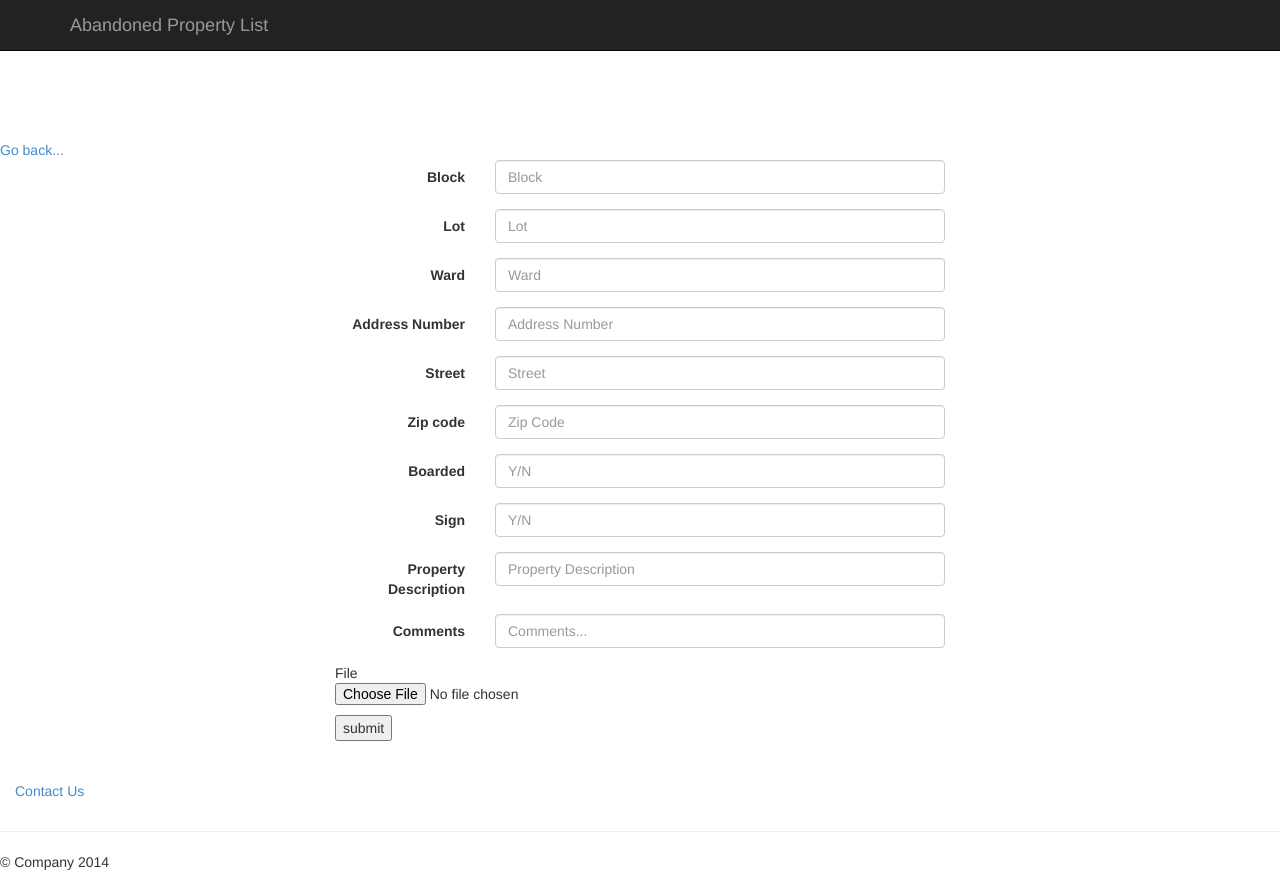
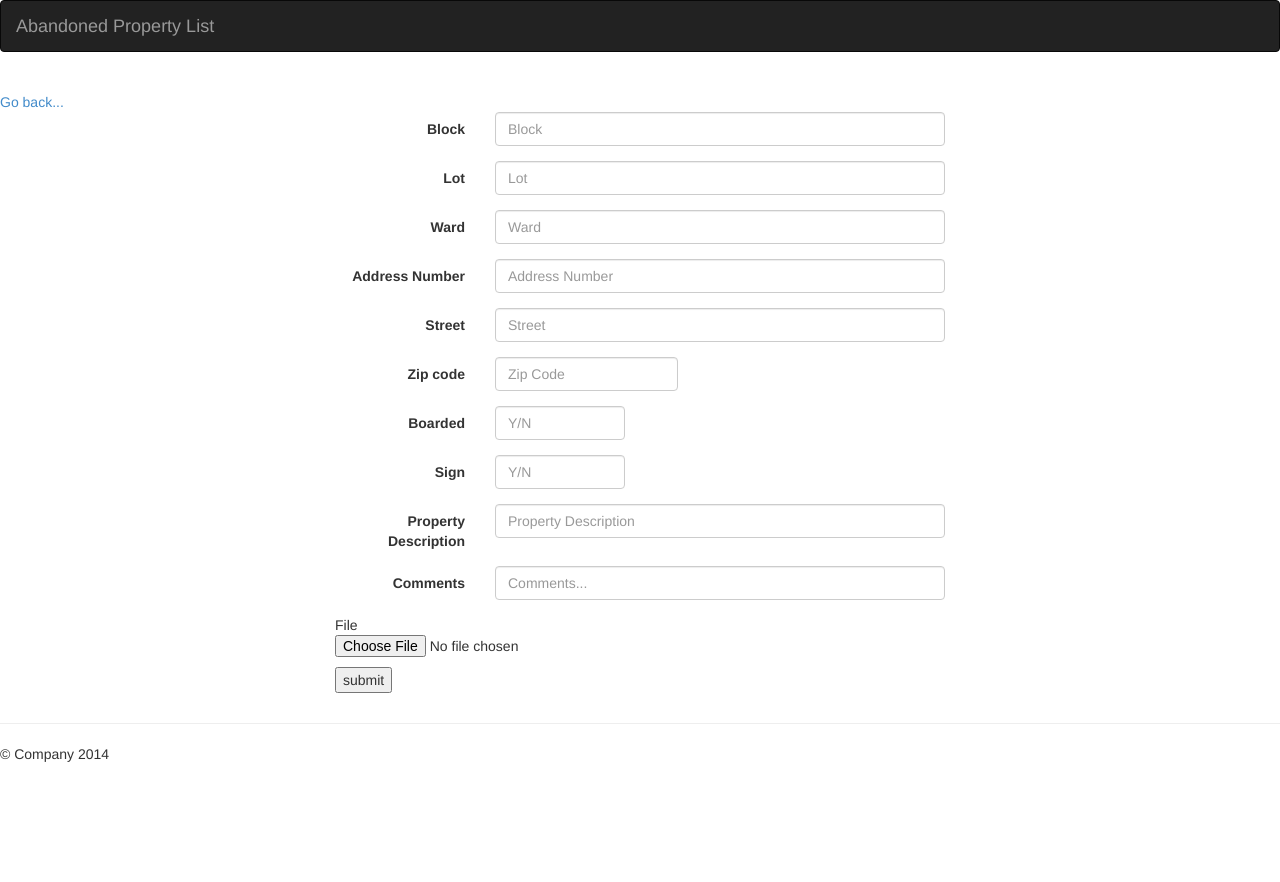
Before and after one commit to andreanoble/cs491, a PHP site: page /addPublicEntry.php in a window 1280 px wide. After the commit the page ends 762 px from the top, so only its background shows below. Run offline with PHP 8.4, Linux system fonts and the light colour scheme.

Commit message:
fixed nav bar layout

```diff
--- a/addPublicEntry.php
+++ b/addPublicEntry.php
@@ -39,27 +39,14 @@ if ($_SERVER["REQUEST_METHOD"] == "POST") {
 
   <body>
 
-    <div class="navbar navbar-inverse navbar-fixed-top" role="navigation">
-      <div class="container">
+    <div class="navbar navbar-inverse navbar" role="navigation">
+      <div class="container-fluid">
         <div class="navbar-header">
-
           <a class="navbar-brand" href="#">Abandoned Property List</a>
         </div>
+      </div>
+    </div><!--/.navbar-collapse -->
 
-        <div class="navbar-collapse pull-right">
-          <form class="navbar-form" role="form">
-
-            <div class="button-group">
-
-              <div class="dropdown-menu pull-right">
-
-              </div>
-            </div>
-          </form>
-        </div><!--/.navbar-collapse -->
-      </div>
-    </div>
-    <br><br><br>
 
 
 
@@ -68,8 +55,6 @@ if ($_SERVER["REQUEST_METHOD"] == "POST") {
 
     <div class="container-fluid">
       <div class="row">
-
-        <br><br><br>
         <br>
         <a href="index.html">Go back... </a>
       </div>
@@ -77,7 +62,7 @@ if ($_SERVER["REQUEST_METHOD"] == "POST") {
 
 
       <div class="row">
-          <form action="upload.php" method="post" class="form-horizontal" role="form" enctype="multipart/form-data">
+          <form action="testimg.php" method="post" class="form-horizontal" role="form" enctype="multipart/form-data">
 
            <div class="col-xs-6 col-xs-offset-3">
 
@@ -117,22 +102,22 @@ if ($_SERVER["REQUEST_METHOD"] == "POST") {
               </div>
 
               <div class="form-group">
-                <label for="inputZip" class="col-sm-3 control-label">Zip code</label>
-                <div class="col-sm-9">
+                <label for="inputZip" class="col-xs-3 control-label">Zip code</label>
+                <div class="col-xs-4">
                   <input  class="form-control" id="inputZip" name="inputZip" placeholder="Zip Code">
                 </div>
               </div>
 
               <div class="form-group">
-                <label for="inputBoarded" class="col-sm-3 control-label">Boarded</label>
-                <div class="col-sm-9">
+                <label for="inputBoarded" class="col-xs-3 control-label">Boarded</label>
+                <div class="col-xs-3">
                   <input  class="form-control" id="inputBoarded" name="inputBoarded" placeholder="Y/N">
                 </div>
               </div>
 
               <div class="form-group">
-                <label for="inputSign" class="col-sm-3 control-label">Sign</label>
-                <div class="col-sm-9">
+                <label for="inputSign" class="col-xs-3 control-label">Sign</label>
+                <div class="col-xs-3">
                   <input  class="form-control" id="inputSign" name="inputSign" placeholder="Y/N">
                 </div>
               </div>
@@ -156,14 +141,6 @@ if ($_SERVER["REQUEST_METHOD"] == "POST") {
           </form><!--form collapse-->
       </div>
     </div>
-
-      <a>
-      <ul class="nav">
-      <li class="contact "><a href="contact.php">Contact Us</a></li>
-      </ul></a>
-
-
-
       <hr>
 
       <footer>
```
